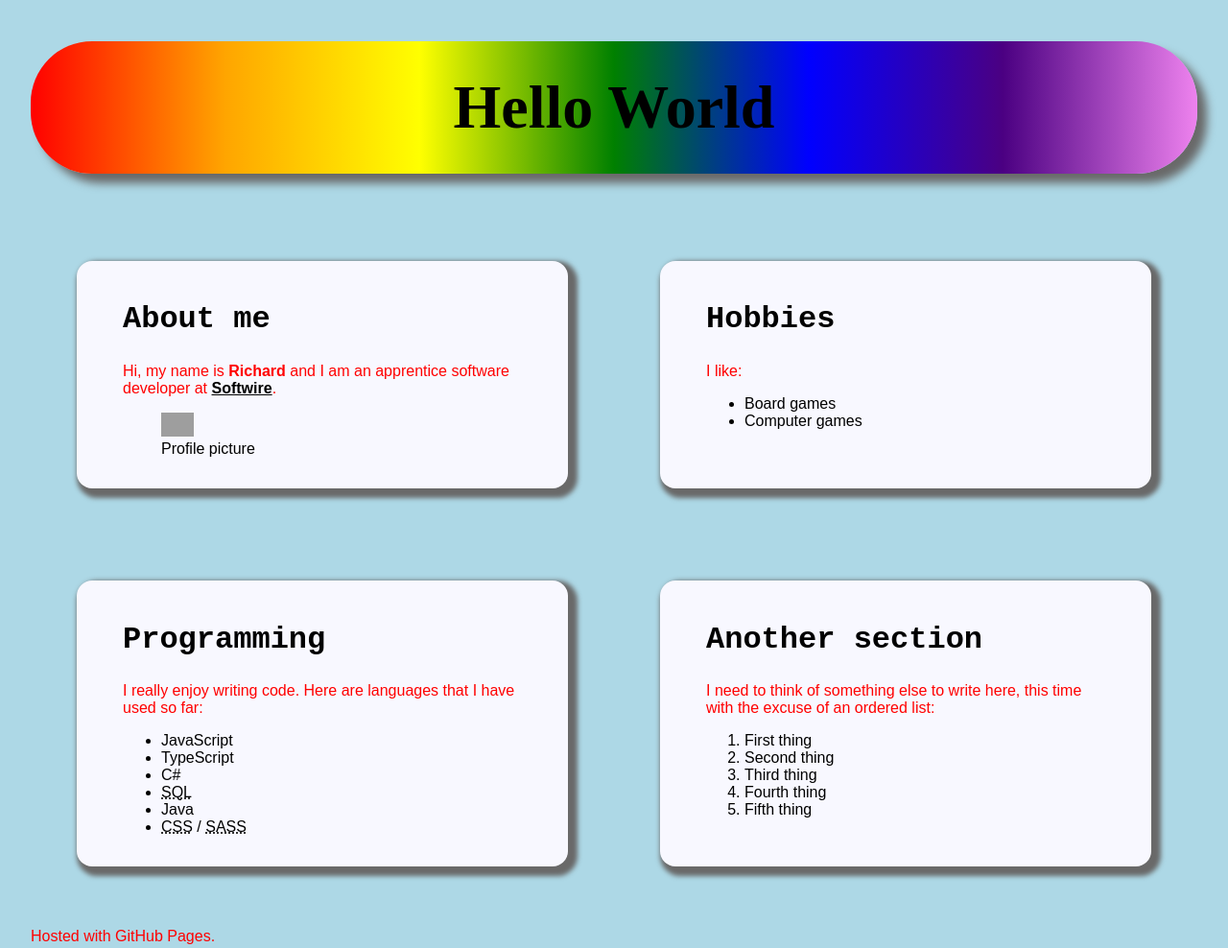
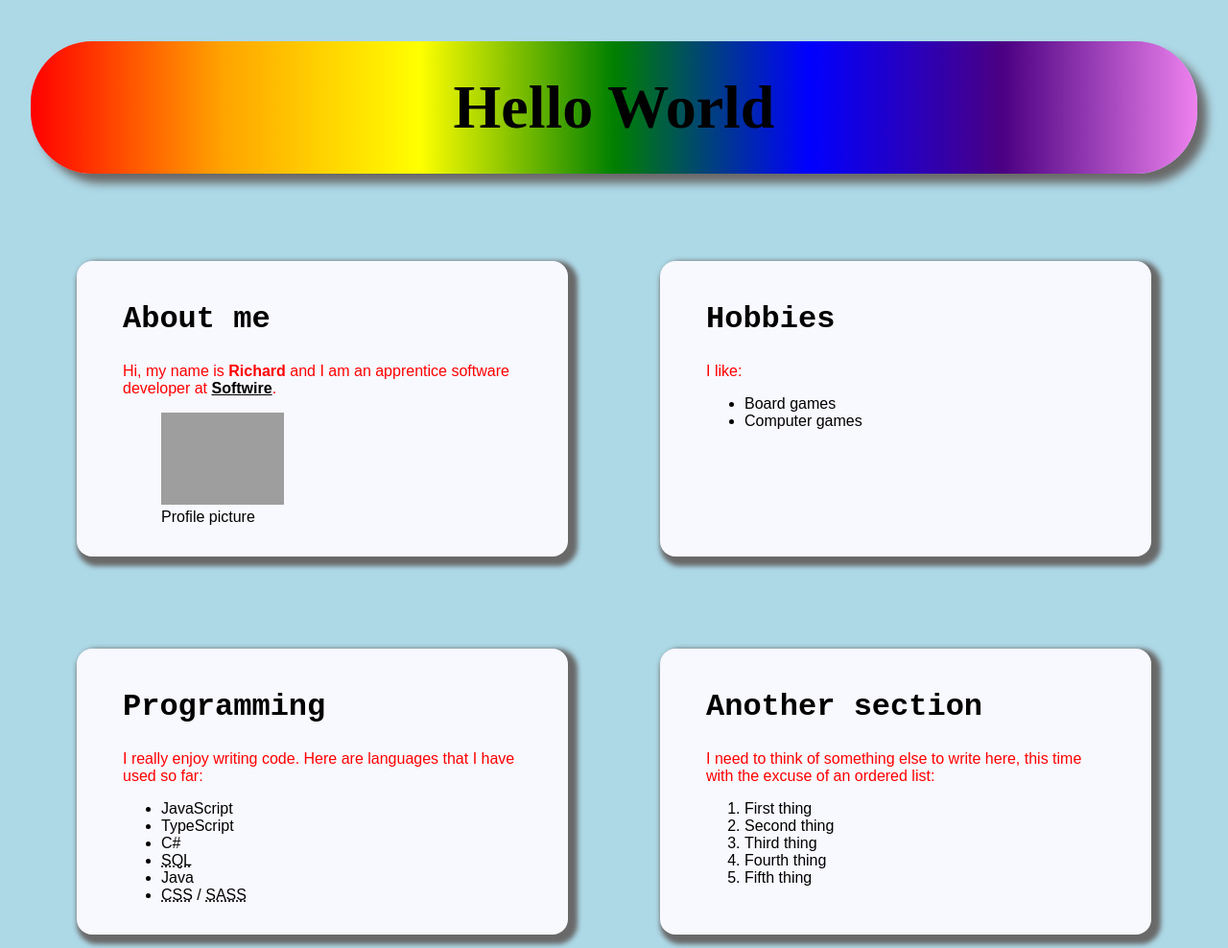
Before and after one commit to rit-bit/rit-bit.github.io, a website: page index.html in a window 1280 px wide. Shown: the top 988 px of the page at 96% size. Drawn offline with Linux system fonts and the light colour scheme; grey boxes are pictures that could not be loaded.

Commit message:
style: resize

```diff
--- a/style.scss
+++ b/style.scss
@@ -57,6 +57,6 @@ article {
     }
 }
 
-.me {
-    width: 10%;
+img.me {
+    width: 10vw;
 }
```
Also changed, not shown: style.css.
